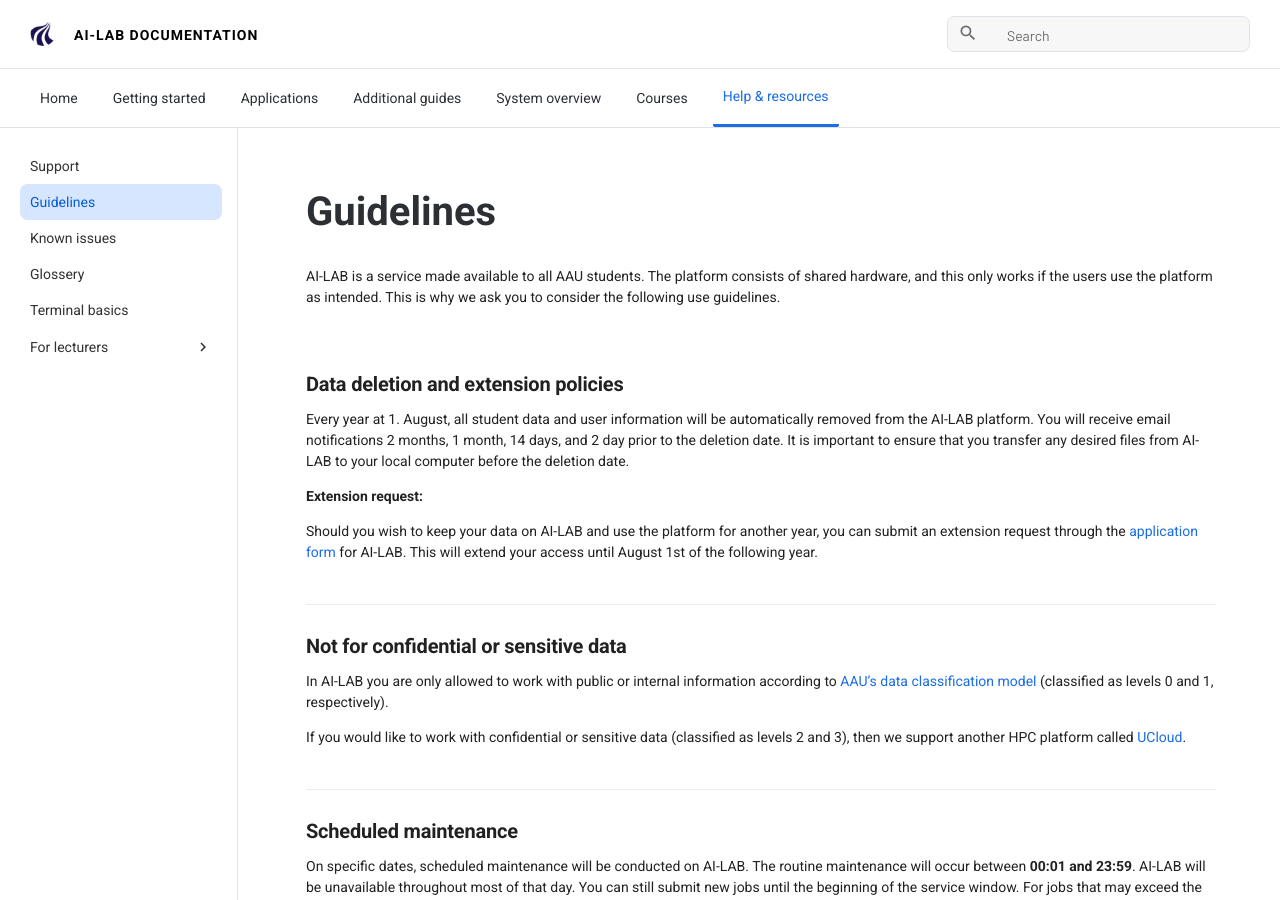
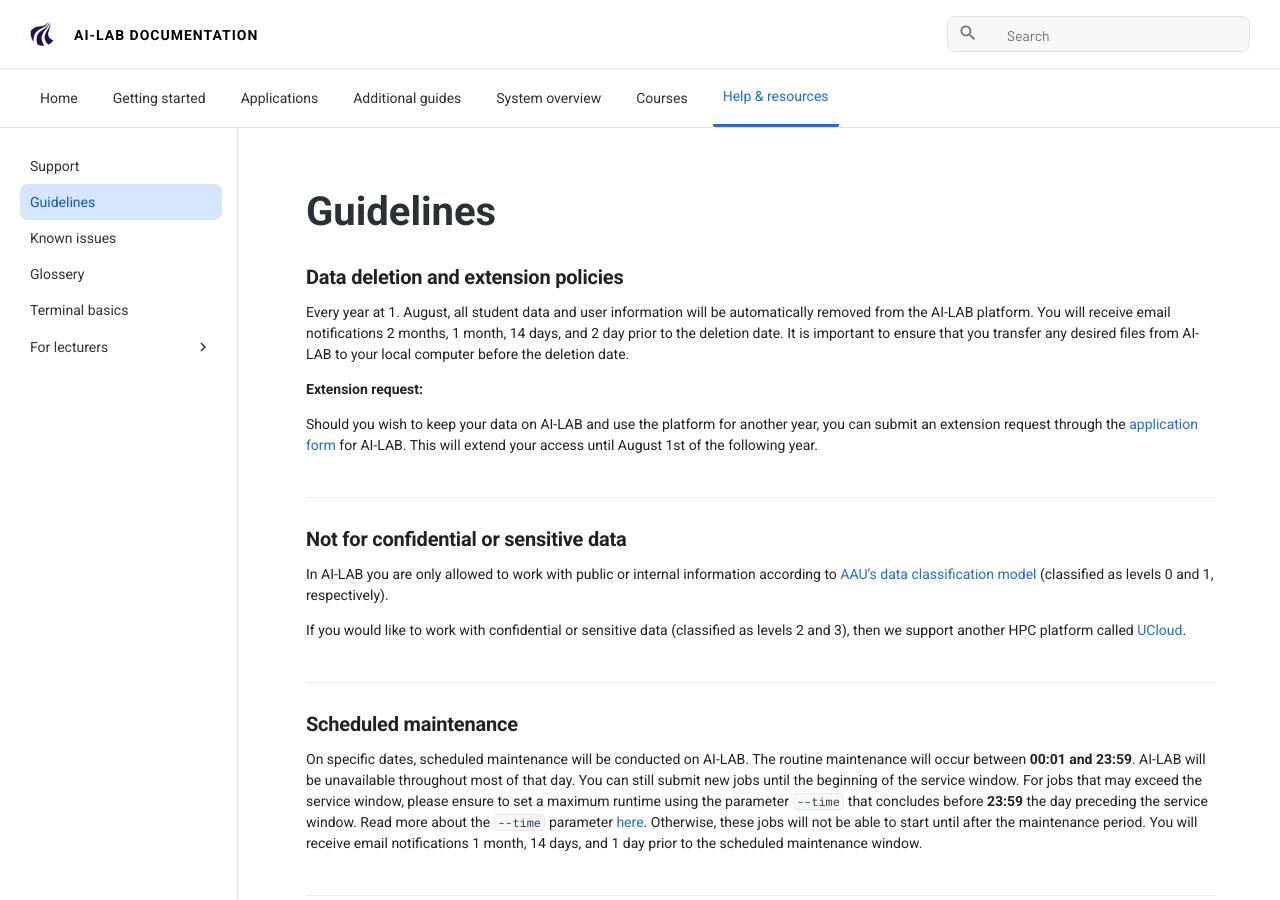
Before and after one commit to aau-claaudia/ailab-docs, an MkDocs documentation site: the page built from docs/help-and-resources/guidelines.md, in a window 1280 px wide and 900 px high. Built offline with MkDocs 1.6.1 and Material for MkDocs 9.7.7, drawn with Linux system fonts in a browser that asks for light colours.

Commit message:
minor edits

```diff
--- a/docs/help-and-resources/guidelines.md
+++ b/docs/help-and-resources/guidelines.md
@@ -3,10 +3,6 @@ title: Guidelines
 ---
 
 # Guidelines
-
-AI-LAB is a service made available to all AAU students. The platform consists of shared hardware, and this only works if the users use the platform as intended. This is why we ask you to consider the following use guidelines.
-
-<br>
 
 ### Data deletion and extension policies
 Every year at 1. August, all student data and user information will be automatically removed from the AI-LAB platform. You will receive email notifications 2 months, 1 month, 14 days, and 2 day prior to the deletion date. It is important to ensure that you transfer any desired files from AI-LAB to your local computer before the deletion date.
--- a/overrides/home.html
+++ b/overrides/home.html
@@ -378,7 +378,6 @@
                     <div class="home-cards-inner">
                         <div class="home-cards-header">
                             <h2 class="home-h2">Featured Resources</h2>
-                            <p class="home-p">Dive into our top picks</p>
                         </div>
                         <div class="home-cards-grid">
                             <div class="home-card">
```
Also changed, not shown: docs/getting-started/before-you-begin.md (+1 -3 lines).
